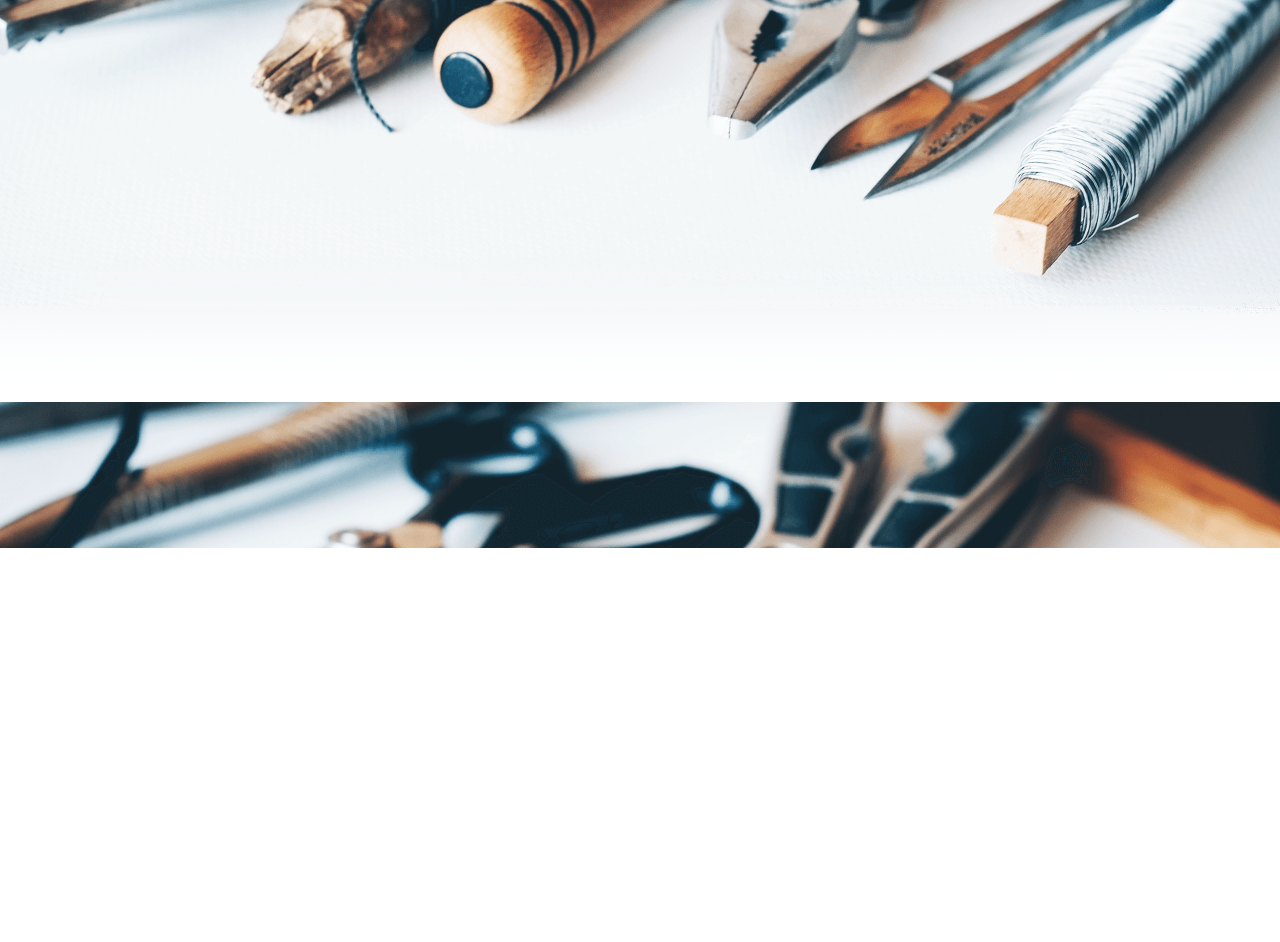
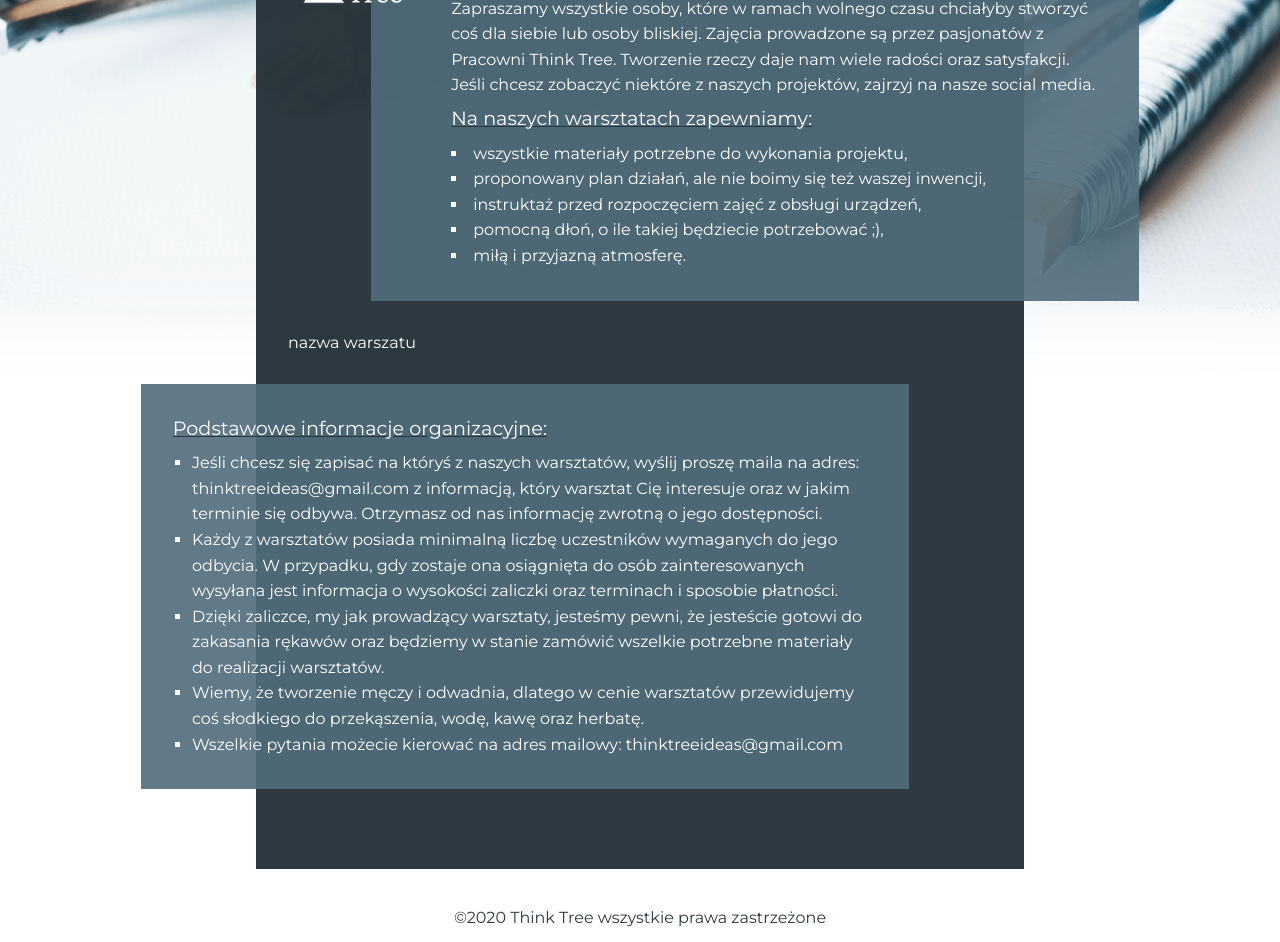
Before and after one commit to freefrogs/WarsztatyDIY, a website built with webpack: page src/index.html in a window 1280 px wide. Shown: the part 252-1194 px from the top of the page. Before the commit the page ends 800 px from the top, so only its background shows below. Built offline with nearby package versions, Linux system fonts and the light colour scheme.

Commit message:
Add main & org sections

```diff
--- a/src/index.html
+++ b/src/index.html
@@ -5,11 +5,60 @@
   <title>Warsztaty DIY</title>
   <meta name="viewport" content="width=device-width, initial-scale=1.0">
   <meta name="description" content="Oferta warsztatów DIY w Warszawie">
-  <meta name="keywords" content="warsztaty DIY rękodzieło drewno żywica beton malowanie ubrań ogród w słoiku">
+  <meta name="keywords" content="warsztaty DIY rękodzieło Warszawa Wawa drewno żywica beton malowanie ubrań ogród w słoiku">
 </head>
 <body>
-  <h1>hello world</h1>
-  <!-- <img src="./assets/bg.png" alt="user icon"> -->
+  <div class="container">
+    <header>
+      <h1 class="header header__main">Warsztaty DIY</h1>
+    </header>
+    <section class="section section__main">
+      <p class="section__p section__p--right">Zapraszamy wszystkie osoby, które w ramach wolnego czasu chciałyby stworzyć coś dla
+        siebie lub osoby bliskiej. Zajęcia prowadzone są przez pasjonatów z Pracowni Think Tree.
+        Tworzenie rzeczy daje nam wiele radości oraz satysfakcji. Jeśli chcesz zobaczyć niektóre z
+        naszych projektów, zajrzyj na nasze social media.</p>
+      <p class="section__p">
+        <span class="section__attention">Na naszych warsztatach zapewniamy:</span>
+        <ul class="section__list">
+          <li class="section__item">wszystkie materiały potrzebne do wykonania projektu,</li>
+          <li class="section__item">proponowany plan działań, ale nie boimy się też waszej inwencji,</li>
+          <li class="section__item">instruktaż przed rozpoczęciem zajęć z obsługi urządzeń,</li>
+          <li class="section__item">pomocną dłoń, o ile takiej będziecie potrzebować ;),</li>
+          <li class="section__item">miłą i przyjazną atmosferę.</li>
+        </ul>
+      </p>
+    </section>
+    <section class="section section__workshop">
+      <div class="workshop">
+        <div class="workshop__box">
+          <h3 class="header workshop__name">nazwa warszatu</h3>
+          <p class="workshop__desc">
+
+          </p>
+        </div>
+
+      </div>
+    </section>
+    <section class="section section__org">
+      <p class="section__p">
+        <span class="section__attention">Podstawowe informacje organizacyjne:</span>
+        <ul class="section__list section__list--org">
+          <li class="section__item">Jeśli chcesz się zapisać na któryś z naszych warsztatów, wyślij proszę maila na adres:
+            thinktreeideas@gmail.com z informacją, który warsztat Cię interesuje oraz w jakim terminie się
+            odbywa. Otrzymasz od nas informację zwrotną o jego dostępności.</li>
+          <li class="section__item">Każdy z warsztatów posiada minimalną liczbę uczestników wymaganych do jego
+            odbycia. W przypadku, gdy zostaje ona osiągnięta do osób zainteresowanych
+            wysyłana jest informacja o wysokości zaliczki oraz terminach i sposobie płatności.</li>
+          <li class="section__item">Dzięki zaliczce, my jak prowadzący warsztaty, jesteśmy pewni, że jesteście gotowi do
+            zakasania rękawów oraz będziemy w stanie zamówić wszelkie potrzebne materiały do
+            realizacji warsztatów.</li>
+          <li class="section__item">Wiemy, że tworzenie męczy i odwadnia, dlatego w cenie warsztatów przewidujemy
+            coś słodkiego do przekąszenia, wodę, kawę oraz herbatę.</li>
+          <li class="section__item">Wszelkie pytania możecie kierować na adres mailowy: thinktreeideas@gmail.com</li>
+        </ul>
+      </p>
+    </section>
+  </div>
   <footer>
     <p class="footer__p">
       <span>©<span class="footer__year"></span> Think Tree wszystkie prawa zastrzeżone</span>
--- a/src/styles/partials/_general.scss
+++ b/src/styles/partials/_general.scss
@@ -62,11 +62,24 @@ img {
 /* main */
 body {
   font-family: $main-font;
-  color: $main-dark;
+  color: $main-light;
   background-color: $main-light;
   max-width: 1920px;
   min-width: 375px;
   margin: 0 auto;
   background-image: url(../assets/bg.png);
   background-size: 100%;
+  background-repeat: no-repeat;
 }
+.container {
+  width: 60%;
+  min-height: 80vh;
+  margin: 7% auto 3%;
+  background-color: $main-dark;
+  padding-bottom: 5em;
+}
+.footer__p {
+  margin: 15px auto;
+  text-align: center;
+  color: $main-dark;
+}
--- /dev/null
+++ b/src/styles/partials/_header.scss
@@ -0,0 +1,11 @@
+header {
+  position: relative;
+  padding: 1.5em 0;
+}
+.header {
+  font-weight: 400;
+  &__main {
+    text-align: center;
+    font-size: 4em;
+  }
+}
--- /dev/null
+++ b/src/styles/partials/_section.scss
@@ -0,0 +1,45 @@
+.section {
+  padding: 2em;
+  position: relative;
+  &__p {
+    line-height: 1.6em;
+    padding-bottom: 0.5em;
+  }
+  &__list {
+    list-style-type: square;
+    list-style-position: inside;
+    &--org {
+      list-style-position: outside;
+      padding-left: 1.2em;
+    }
+  }
+  &__item {
+    line-height: 1.6em;
+  }
+  &__attention {
+    text-decoration-line: underline;
+    text-decoration-color: $main-dark;
+    font-size: 1.2em;
+  }
+  &__main {
+    background-color: $main-dark-2;
+    left: 15%;
+    padding-left: 5em;
+    &::before {
+      content: '';
+      height: 60%;
+      width: 20%;
+      position: absolute;
+      left: -13%;
+      top: -29%;
+      background-image: url(../assets/logo_white.png);
+      background-repeat: no-repeat;
+      background-size: contain;
+    }
+  }
+  &__org {
+    background-color: $main-dark-2;
+    left: -15%;
+    padding-left: 2em;
+  }
+}
--- a/src/styles/partials/_variables.scss
+++ b/src/styles/partials/_variables.scss
@@ -4,5 +4,6 @@ $main-font: "Montserrat", Arial, sans-serif;
 
 //colors
 $main-light: #fff;
-$main-dark: #000;
-$details: orange;
+$main-dark: hsla(201,20%,20%,0.98);
+$main-dark-2: hsla(201,20%,40%,0.9);
+$details: rgb(48, 227, 255);
--- a/src/styles/style.scss
+++ b/src/styles/style.scss
@@ -1,2 +1,4 @@
 @import "partials/variables";
 @import "partials/general";
+@import "partials/header";
+@import "partials/section";
```
Also changed, not shown: src/assets/logo_white.png (added).
